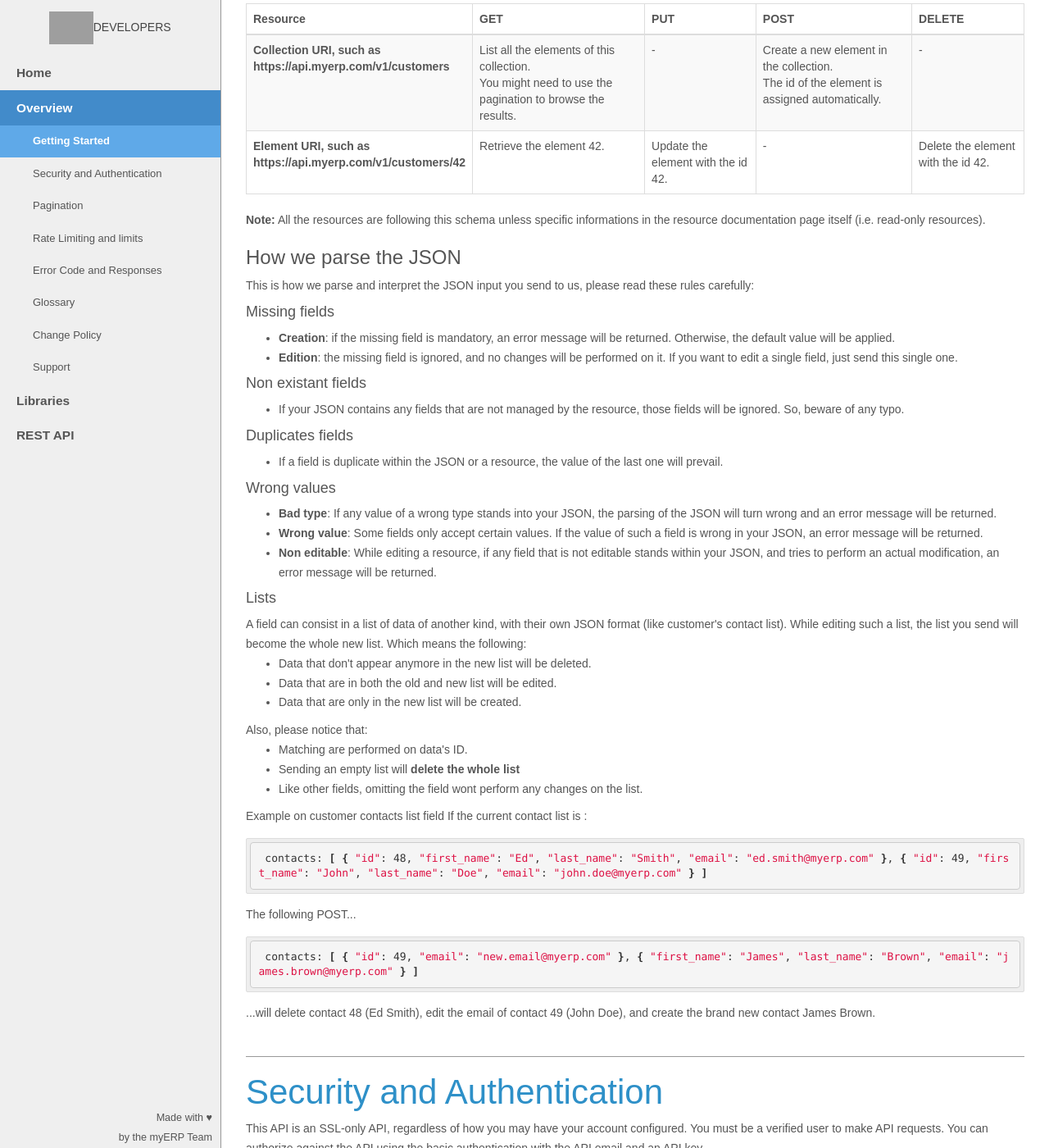
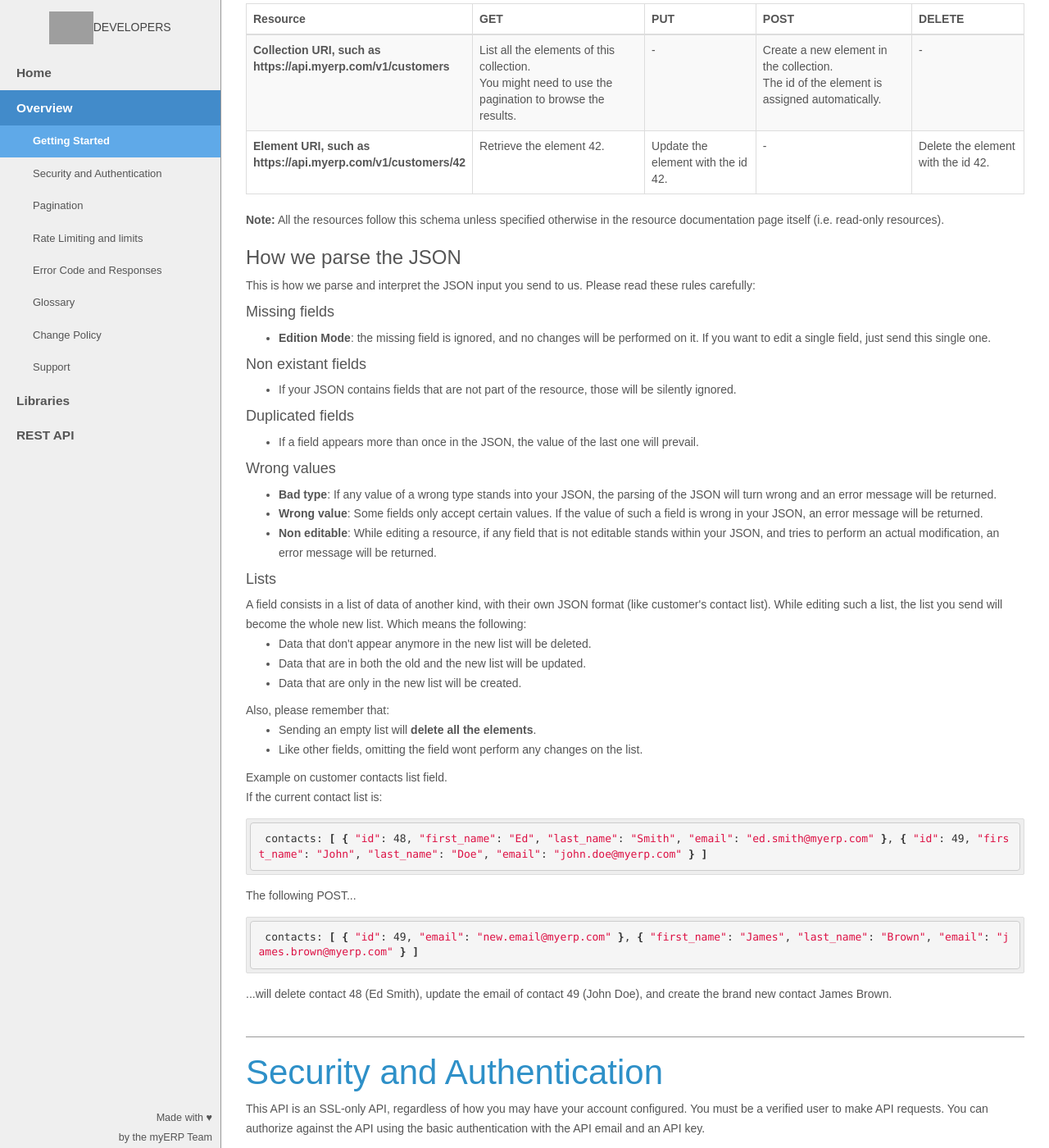
Before and after one commit to myERP/myerp.github.io, a Jekyll site: the page built from docs/1.0/overview/index.html, in a window 1280 px wide and 1400 px high, scrolled down 458 px. Shown: the whole window at 82% size. Built offline with Jekyll 4.4.1, drawn with Linux system fonts in a browser that asks for light colours; nearby versions of some CDN libraries; Markdown is read by kramdown in place of the engine named in the settings; grey boxes are pictures that could not be loaded.

Commit message:
fix some texts

```diff
--- a/_includes/1.0/overview/general.html
+++ b/_includes/1.0/overview/general.html
@@ -45,28 +45,27 @@
         </tbody>
     </table>
 
-    <p><b>Note:</b> All the resources are following this schema unless specific informations in the resource documentation page itself (i.e. read-only resources).</p>
+    <p><b>Note:</b> All the resources follow this schema unless specified otherwise in the resource documentation page itself (i.e. read-only resources).</p>
 
 
     <h3>How we parse the JSON</h3>
-    This is how we parse and interpret the JSON input you send to us, please read these rules carefully:
+    This is how we parse and interpret the JSON input you send to us. Please read these rules carefully:
 
     <h4>Missing fields</h4>
 
     <ul>
-        <li><b>Creation</b>: if the missing field is mandatory, an error message will be returned. Otherwise, the default value will be applied.</li>
-        <li><b>Edition</b>: the missing field is ignored, and no changes will be performed on it. If you want to edit a single field, just send this single one.</li>
+        <li><b>Edition Mode</b>: the missing field is ignored, and no changes will be performed on it. If you want to edit a single field, just send this single one.</li>
     </ul>
 
     <h4>Non existant fields</h4>
     <ul>
-        <li>If your JSON contains any fields that are not managed by the resource, those fields will be ignored. So, beware of any typo.</li>
+        <li>If your JSON contains fields that are not part of the resource, those will be silently ignored.</li>
     </ul>
 
 
-    <h4>Duplicates fields</h4>
+    <h4>Duplicated fields</h4>
     <ul>
-        <li>If a field is duplicate within the JSON or a resource, the value of the last one will prevail.</li>
+        <li>If a field appears more than once in the JSON, the value of the last one will prevail.</li>
     </ul>
 
 
@@ -79,28 +78,30 @@
         <li><b>Non editable</b>: While editing a resource, if any field that is not editable stands within your JSON, and tries to perform an actual modification, an error message will be returned.
         </li>
     </ul>
+
+
     <h4>Lists</h4>
 
-    A field can consist in a list of data of another kind, with their own JSON format (like customer's contact list). While editing such a list, the list you send will become the whole new list. Which means the following:
+    A field consists in a list of data of another kind, with their own JSON format (like customer's contact list). While editing such a list, the list you send will become the whole new list. Which means the following:
     <ul>
         <li>Data that don't appear anymore in the new list will be deleted.</li>
-        <li>Data that are in both the old and new list will be edited.</li>
+        <li>Data that are in both the old and the new list will be updated.</li>
         <li>Data that are only in the new list will be created.</li>
     </ul>
 
-    Also, please notice that:
+    Also, please remember that:
     <ul>
-        <li>Matching are performed on data's ID.</li>
-        <li>Sending an empty list will <b>delete the whole list</b>
+        <li>Sending an empty list will <b>delete all the elements</b>.
         </li>
         <li>Like other fields, omitting the field wont perform any changes on the list.</li>
     </ul>
 
 
-    Example on customer contacts list field If the current contact list is :
+    Example on customer contacts list field.<br />
+    If the current contact list is:
     {% highlight bash %} contacts: [ { "id": 48, "first_name": "Ed", "last_name": "Smith", "email": "ed.smith@myerp.com" }, { "id": 49, "first_name": "John", "last_name": "Doe", "email": "john.doe@myerp.com" } ] {% endhighlight %}
     The following POST...
     {% highlight bash %} contacts: [ { "id": 49, "email": "new.email@myerp.com" }, { "first_name": "James", "last_name": "Brown", "email": "james.brown@myerp.com" } ] {% endhighlight %}
-    ...will delete contact 48 (Ed Smith), edit the email of contact 49 (John Doe), and create the brand new contact James Brown.
+    ...will delete contact 48 (Ed Smith), update the email of contact 49 (John Doe), and create the brand new contact James Brown.
 
 </div>
```
